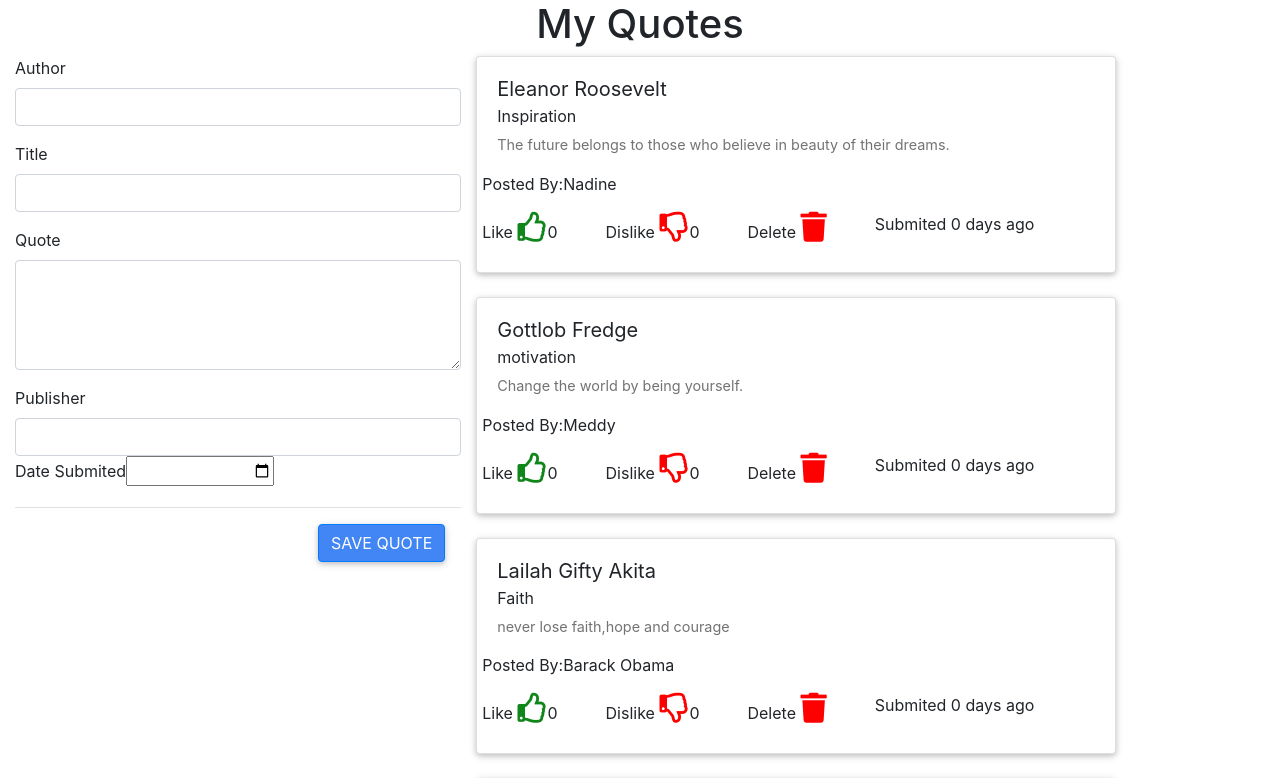
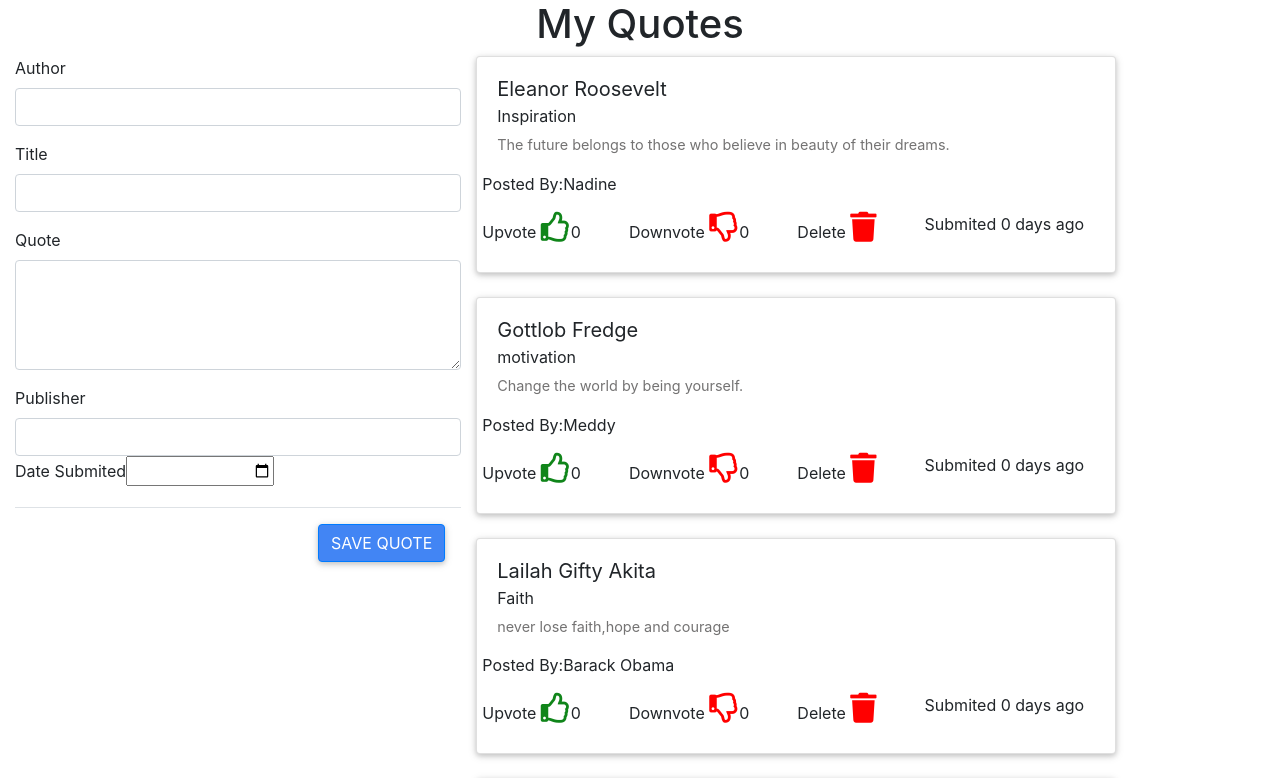
Before and after one commit to nadineuwineza/QUOTES, an Angular app: page / in a window 1280 px wide. Shown: the top 778 px of the page. Built offline with nearby package versions, Linux system fonts and the light colour scheme.

Commit message:
updating upvote and downvote

```diff
--- a/src/app/quotes/quotes.component.html
+++ b/src/app/quotes/quotes.component.html
@@ -21,10 +21,10 @@
                     <span class="row">
 
 
-                      <a class="pr-5">Like
+                      <a class="pr-5">Upvote
                         <i style='font-size:30px;color:rgb(16, 133, 26)' class="far fa-thumbs-up" (click)='upVote(quote)'></i>{{quote.upvotes}}
                       </a>
-                      <a class="pr-5">Dislike
+                      <a class="pr-5">Downvote
                         <i style='font-size:30px;color:red' (click)='downVote(quote)' class="far fa-thumbs-down"></i>{{quote.downvotes}}
 
                       </a>
```
